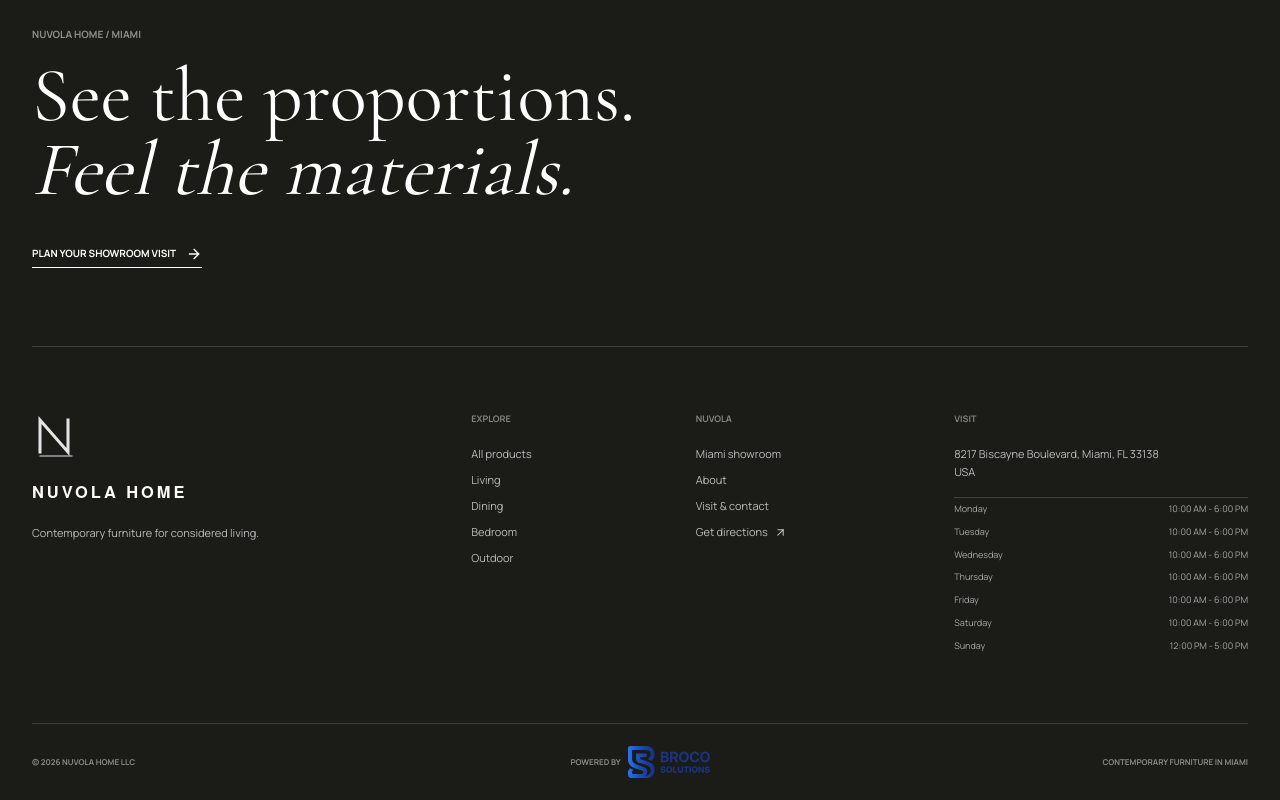
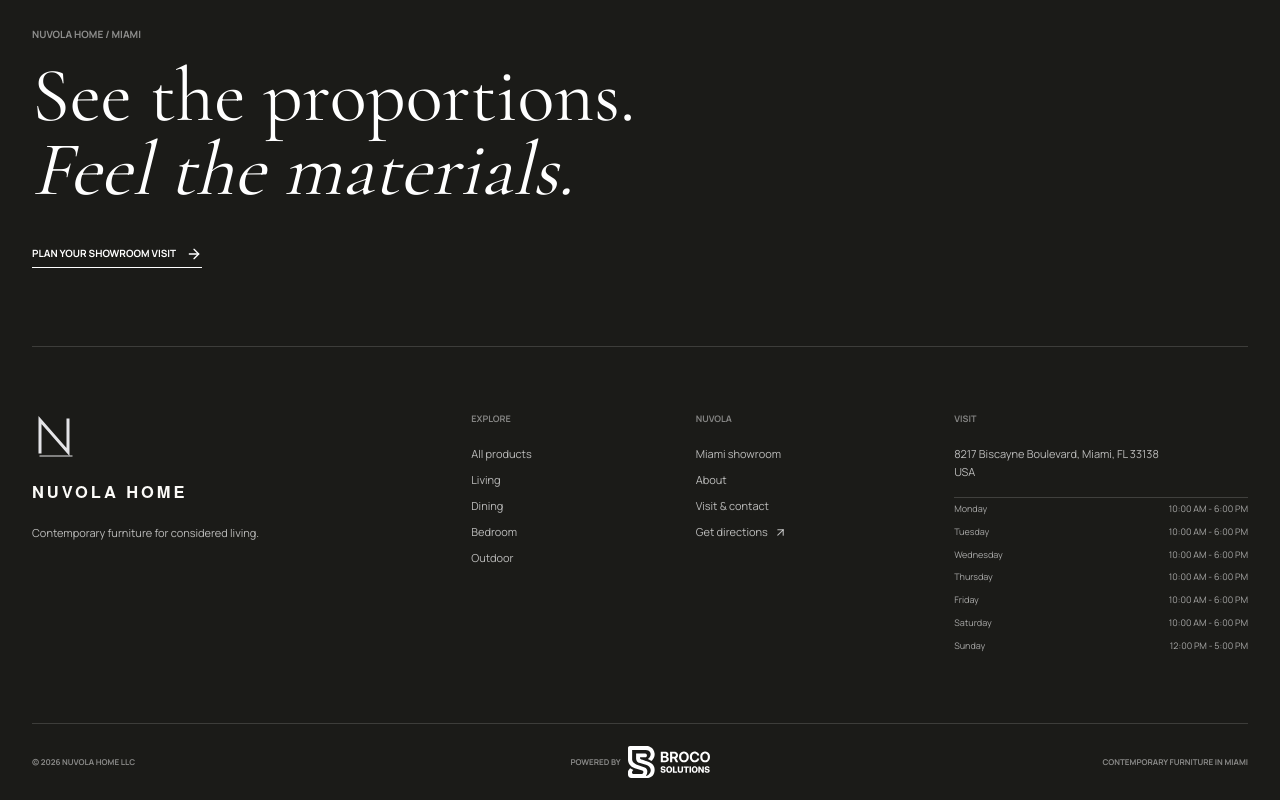
Before and after one commit to Broco-Solutions/nuvola-home, a Next.js app: page / in a window 1280 px wide. Shown: the part 6263-7063 px from the top of the page. Built offline with nearby package versions, Linux system fonts and the light colour scheme.

Commit message:
fix: use negative Broco logo in footer

```diff
--- a/src/components/footer.tsx
+++ b/src/components/footer.tsx
@@ -53,7 +53,7 @@ export function Footer() {
         >
           <span>Powered by</span>
           <Image
-            src="/brand/Logo BS - Gradiente.svg"
+            src="/brand/Logo BS - Negativo.svg"
             alt=""
             width={82}
             height={32}
```
Also changed, not shown: public/brand/Logo BS - Negativo.svg (added).
